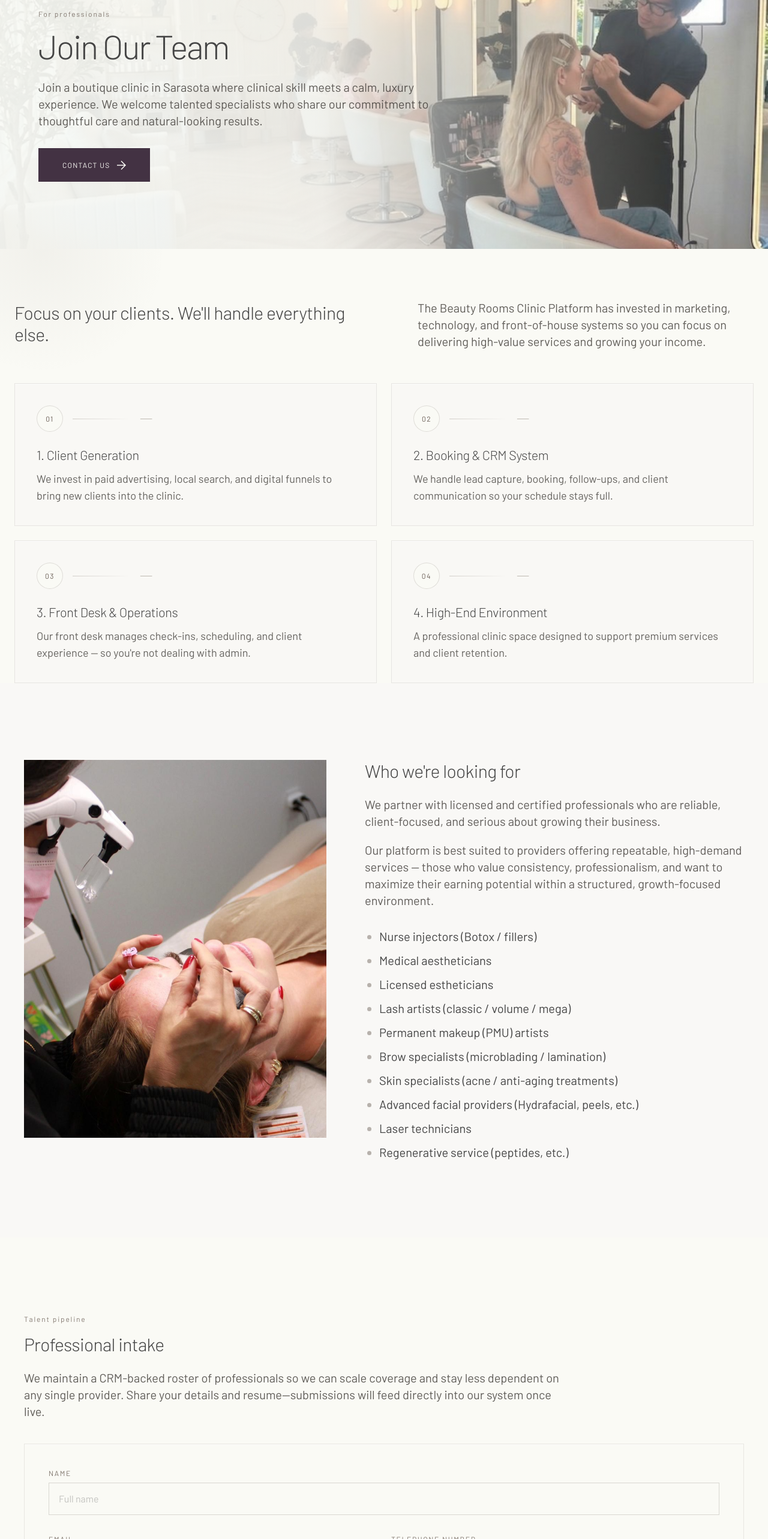
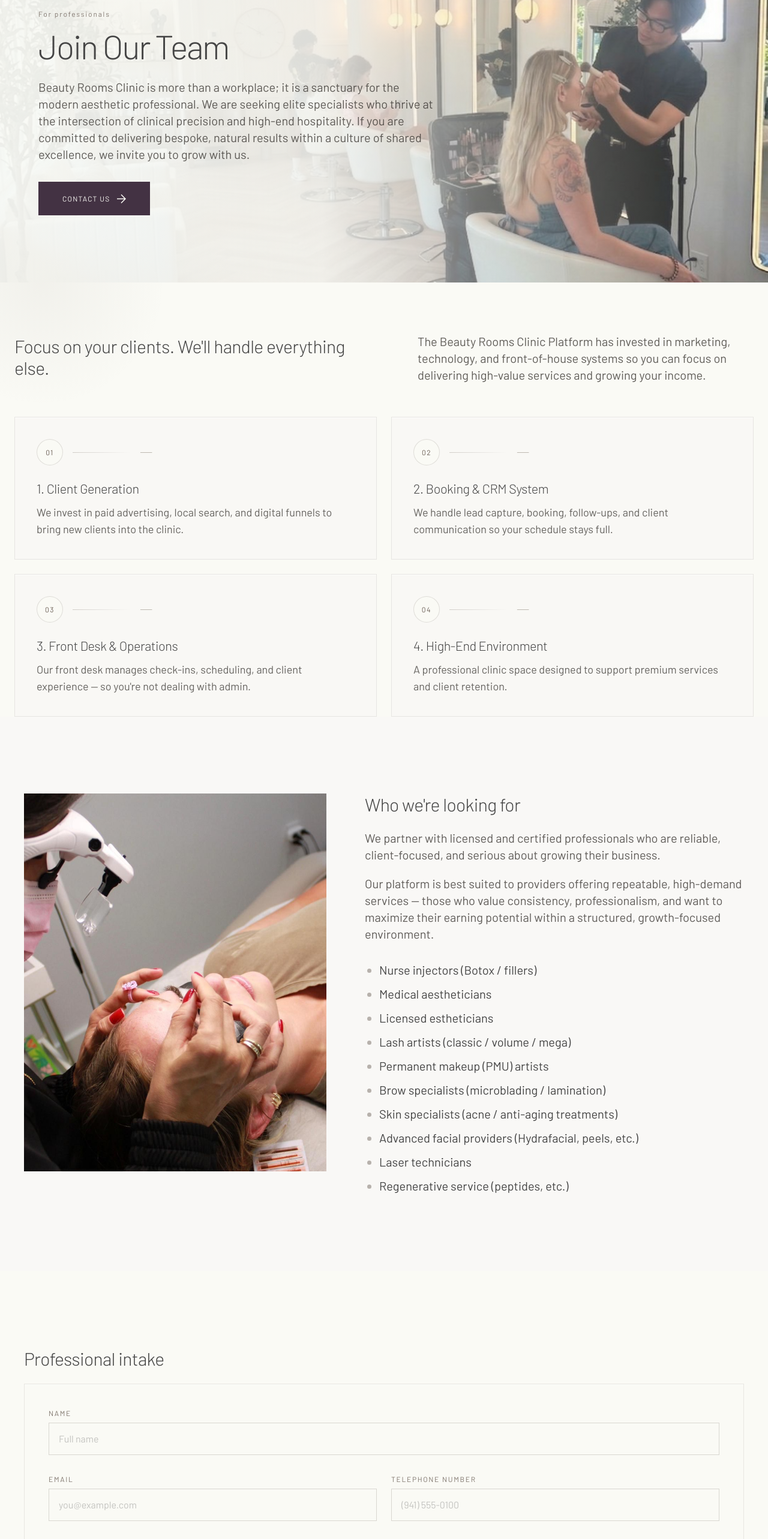
Before and after one commit to TezzeractTeams/beauty-rooms-clinic, a React (Vite) app: page /work-with-us in a window 1280 px wide. Shown: the part 220-2786 px from the top of the page at 60% size. Built offline with nearby package versions, Linux system fonts and the light colour scheme.

Commit message:
Refactor ProfessionalIntakeFormSection and WorkWithUs components: remove introductory text in ProfessionalIntakeFormSection for a cleaner layout, and update the description in WorkWithUs to better reflect the clinic's ethos and attract elite specialists.

```diff
--- a/client/components/work-with-us/ProfessionalIntakeFormSection.tsx
+++ b/client/components/work-with-us/ProfessionalIntakeFormSection.tsx
@@ -18,21 +18,13 @@
       aria-labelledby="professional-intake-heading"
     >
       <div className="mx-auto max-w-7xl">
-        <p className="mb-4 font-barlow font-normal text-[10px] tracking-[0.15em] text-warm-brown/80 md:text-xs">
-          Talent pipeline
-        </p>
+
         <h2
           id="professional-intake-heading"
           className="mb-6 font-barlow font-extralight text-2xl tracking-[-0.02em] text-charcoal md:text-3xl"
         >
           Professional intake
         </h2>
-        <p className={`mb-10 max-w-4xl ${sectionIntroClass}`}>
-          We maintain a CRM-backed roster of professionals so we can scale coverage and stay less dependent
-          on any single provider. Share your details and resume—submissions will feed directly into our
-          system once live.
-        </p>
-
         <div className="border border-[rgba(103,92,83,0.12)] p-8 shadow-[0_1px_0_rgba(255,255,255,0.5)_inset] md:p-10 [color-scheme:light]">
           <form
             className="professional-intake-form flex flex-col gap-8 [color-scheme:light]"
--- a/client/pages/WorkWithUs.tsx
+++ b/client/pages/WorkWithUs.tsx
@@ -74,9 +74,7 @@
               Join Our Team
             </h1>
             <p className={`max-w-2xl ${bodyClass}`}>
-              Join a boutique clinic in Sarasota where clinical skill meets a calm, luxury experience. We
-              welcome talented specialists who share our commitment to thoughtful care and natural-looking
-              results.
+            Beauty Rooms Clinic is more than a workplace; it is a sanctuary for the modern aesthetic professional. We are seeking elite specialists who thrive at the intersection of clinical precision and high-end hospitality. If you are committed to delivering bespoke, natural results within a culture of shared excellence, we invite you to grow with us.
             </p>
             <div className="mt-8">
               <Link
```
